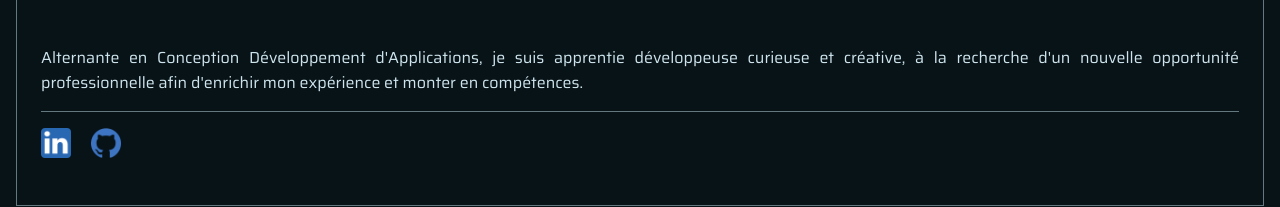
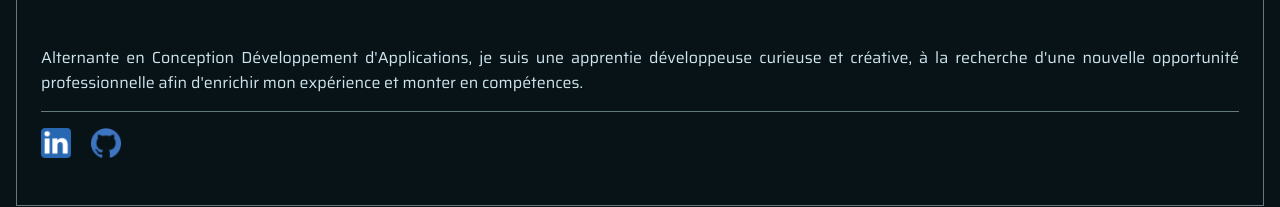
Before and after one commit to alphalyblob/DkaPortfolio, a plain HTML site: page index.html in a window 1280 px wide. Shown: the part 334-541 px from the top of the page. Drawn offline with Linux system fonts and the light colour scheme.

Commit message:
Fix : index

```diff
--- a/index.html
+++ b/index.html
@@ -21,7 +21,7 @@
             <h1>Profil</h1>
             <h3>Déna K. - Développeuse Web et Web Mobile - Lyon</h3>
             <div class="profildesc">
-                <span>Alternante en Conception Développement d'Applications, je suis apprentie développeuse curieuse et créative, à la recherche d'un nouvelle opportunité professionnelle afin d'enrichir mon expérience et monter en compétences.</span>
+                <span>Alternante en Conception Développement d'Applications, je suis une apprentie développeuse curieuse et créative, à la recherche d'une nouvelle opportunité professionnelle afin d'enrichir mon expérience et monter en compétences.</span>
                 <div class="reseaux">
                     <a href="https://fr.linkedin.com/in/d%C3%A9na-azar-394697150" target="_blank"><img src="img/linkedin.png" alt="Linkedin"></a>
                     <a href="https://github.com/alphalyblob" target="_blank"><img src="img/github.png" alt="Github"></a>
```
